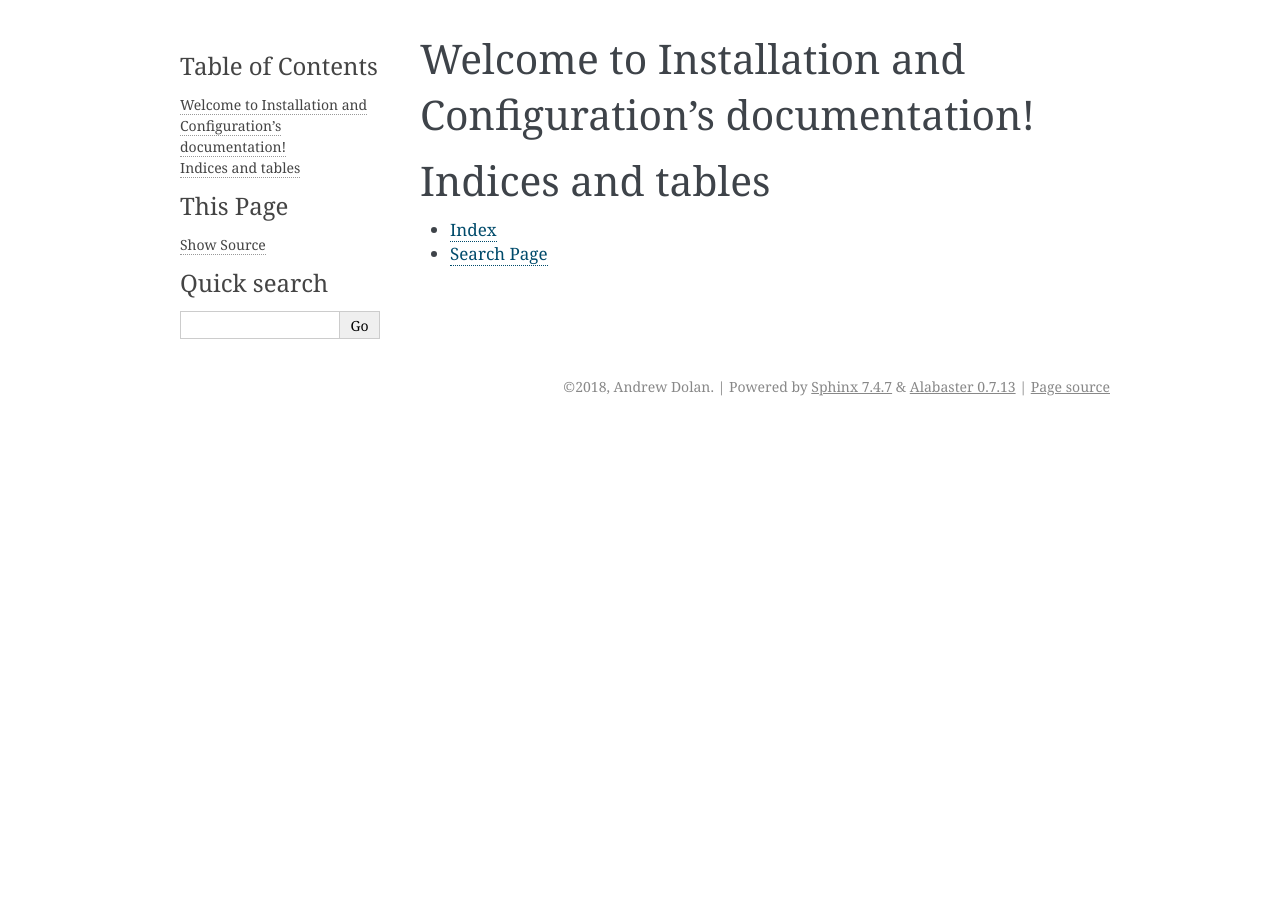
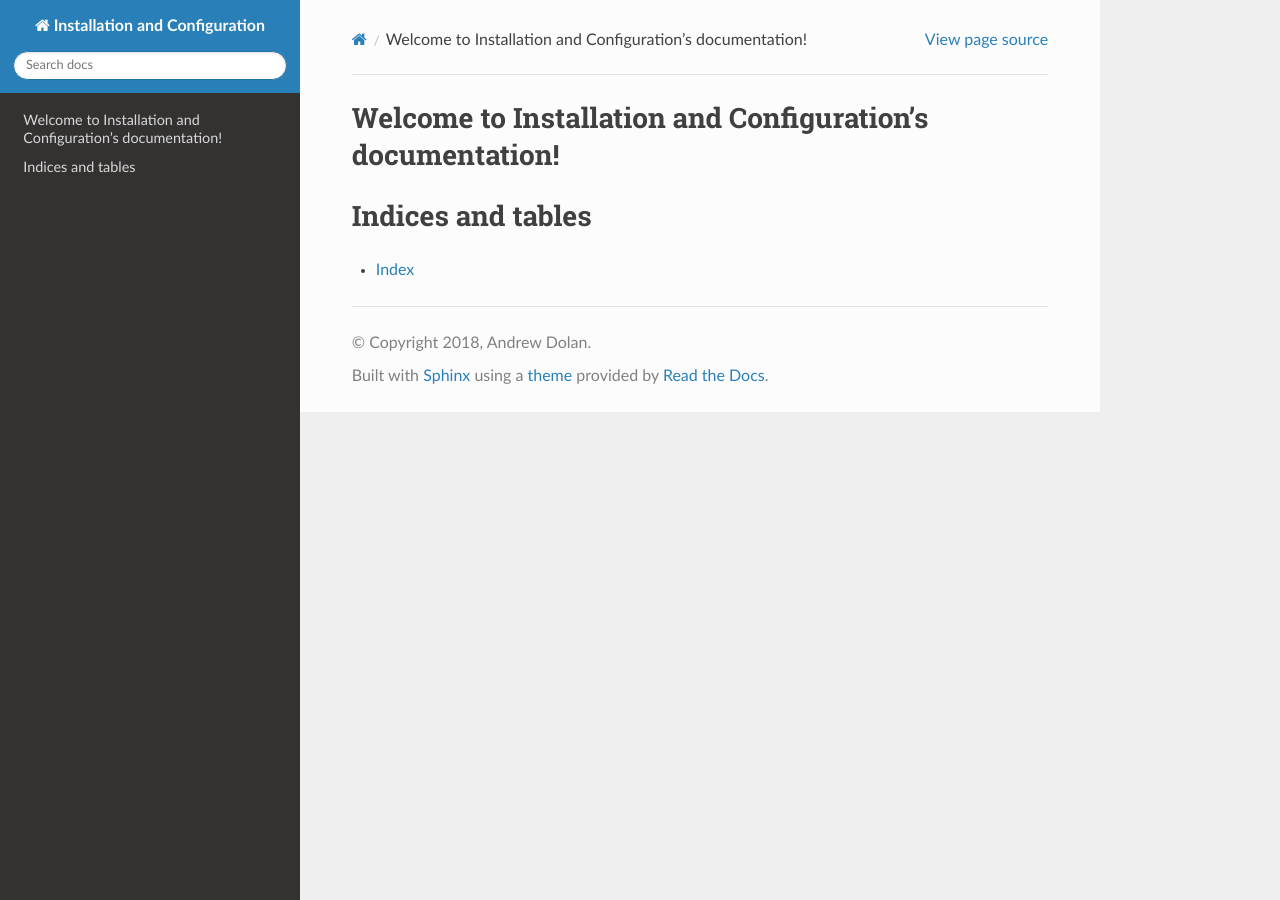
Before and after one commit to drewdolan/installation-and-configuration, a Sphinx documentation site: the page built from source/index.rst, in a window 1280 px wide. Built offline with Sphinx 7.4.7 and the Read the Docs theme 2.0.0, drawn with Linux system fonts in a browser that asks for light colours; formulas are drawn with MathJax 3.

Commit message:
Removed search reference and changed theme to support Read the Docs

```diff
--- a/source/conf.py
+++ b/source/conf.py
@@ -76,7 +76,8 @@ pygments_style = 'sphinx'
 # The theme to use for HTML and HTML Help pages.  See the documentation for
 # a list of builtin themes.
 #
-html_theme = 'alabaster'
+#html_theme = 'alabaster'
+html_theme = 'sphinx_rtd_theme'
 
 # Theme options are theme-specific and customize the look and feel of a theme
 # further.  For a list of options available for each theme, see the
--- a/source/index.rst
+++ b/source/index.rst
@@ -16,4 +16,3 @@ Indices and tables
 ==================
 
 * :ref:`genindex`
-* :ref:`search`
```
